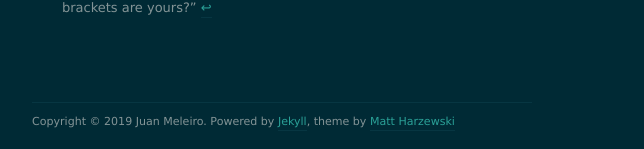
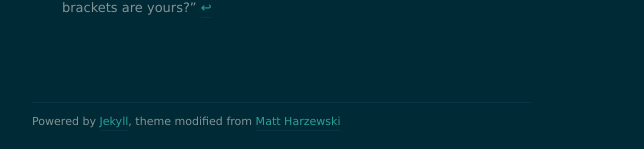
Before and after one commit to juanmeleiro/juanmeleiro.github.io, a Jekyll site: the page built from index.html, in a window 1280 px wide and 900 px high, scrolled down 11566 px. Shown: the part 748-897 px from the top of the window, without its empty margins (358-1002 px from the left). Built offline with Jekyll 4.4.1, drawn with Linux system fonts in a browser that asks for light colours; nearby versions of some CDN libraries; the list of posts is cut into pages by our own code.

Commit message:
fix (default): customize footer

```diff
--- a/_layouts/default.html
+++ b/_layouts/default.html
@@ -55,10 +55,8 @@
 
 
   <footer id="footer">
-    <p class="copyright">Copyright &copy; {{ site.time | date: '%Y' }} {{ site.name }}. Powered by <a href="http://jekyllrb.com">Jekyll</a>, theme by <a href="http://www.webmaster-source.com">Matt Harzewski</a></p>
+    <p>Powered by <a href="http://jekyllrb.com">Jekyll</a>, theme modified from <a href="http://www.webmaster-source.com">Matt Harzewski</a></p>
   </footer>
-
-
 
   <script src="//ajax.googleapis.com/ajax/libs/jquery/1.10.1/jquery.min.js"></script>
   <script src="/assets/js/jquery.mobilemenu.min.js"></script>
```
